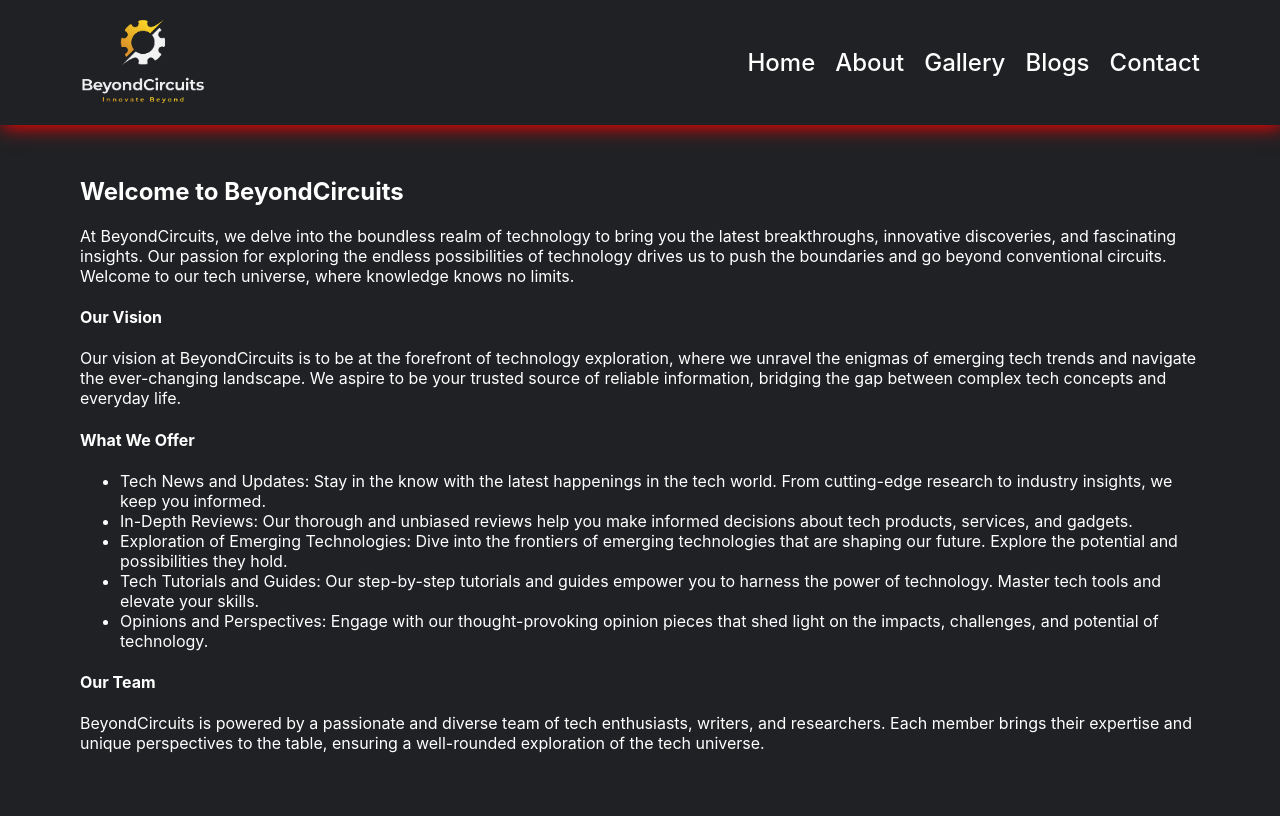
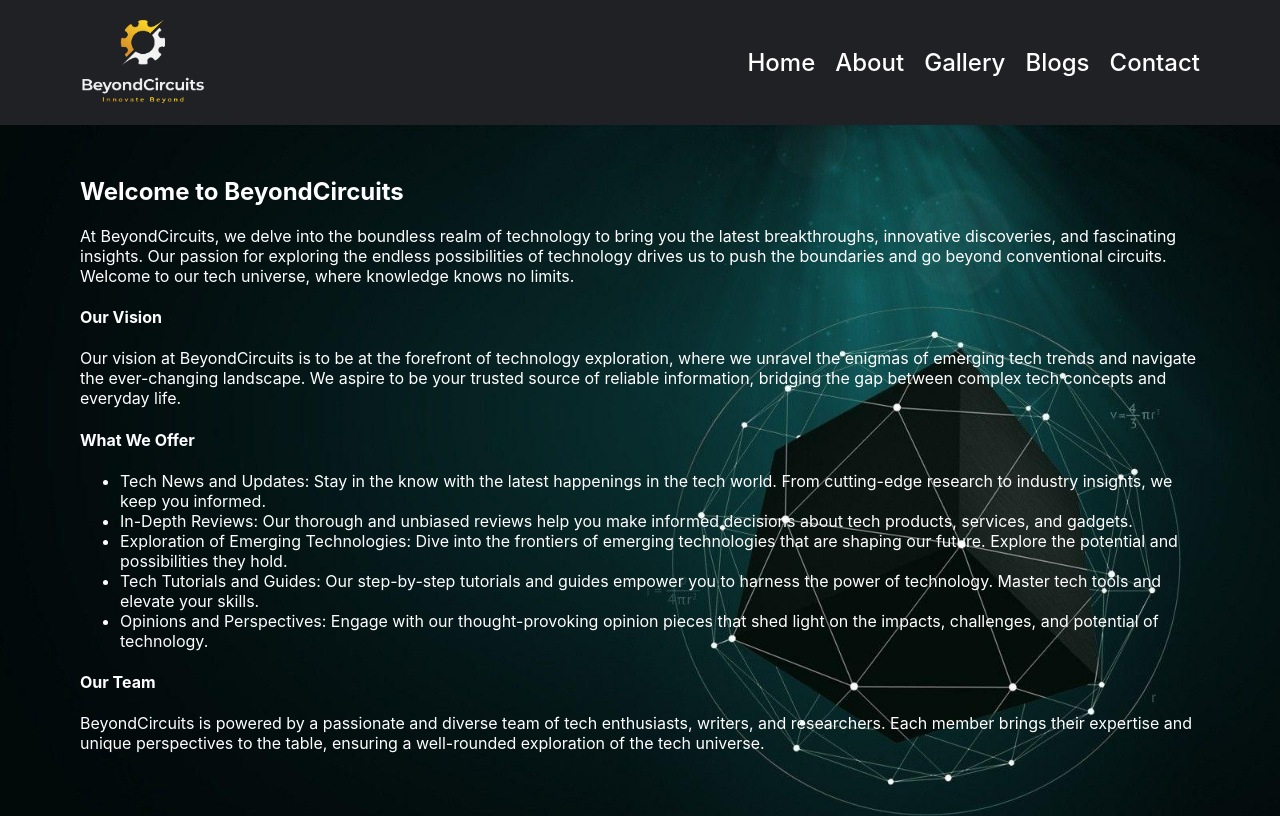
Before and after one commit to AnilMohite/react-web-app, a React (Create React App) app: page /about in a window 1280 px wide. Shown: the top 816 px of the page. Built offline with nearby package versions, Linux system fonts and the light colour scheme.

Commit message:
added background img in about and contact page

```diff
--- a/src/assets/styles/home.module.css
+++ b/src/assets/styles/home.module.css
@@ -1,3 +1,7 @@
+body {
+  /* background-image: url('../images/wallpaper7.jpg'); */
+}
+
 .home_abt_section {
   display: flex;
   gap: 1rem;
--- a/src/assets/styles/index.css
+++ b/src/assets/styles/index.css
@@ -15,7 +15,7 @@
     monospace;
 }
 
-  a{
+a {
   text-decoration: none;
-    color:#fff;
+  color: #fff;
 }
--- a/src/assets/styles/styles.module.css
+++ b/src/assets/styles/styles.module.css
@@ -70,6 +70,13 @@
    width: 60rem;
  }
 
+ .about_pg,
+ .contact_pg {
+   background-image: url('../images/wallpaper7.jpg');
+   background-size: cover;
+   background-repeat: no-repeat;
+   background-position: center;
+ }
 
  /* recent blog section */
  .blog_pg .latest_blog_section {
--- a/src/pages/About.js
+++ b/src/pages/About.js
@@ -2,7 +2,7 @@
 
 const About = () => {
   return (
-    <div className={Style.container}>
+    <div className={`${Style.container} ${Style.about_pg}`}>
       <h2>Welcome to BeyondCircuits</h2>
       <p>
         At BeyondCircuits, we delve into the boundless realm of technology to
--- a/src/pages/Contact.js
+++ b/src/pages/Contact.js
@@ -20,7 +20,7 @@
         console.log('Form submitted:', formData);
       };
     return (
-        <div className={Style.container}>
+        <div className={`${Style.container} ${Style.contact_pg}`}>
              <div className={ContactStyle.contact_page}>
                 <h2>Contact Us</h2>
                 <form onSubmit={handleSubmit}>
```
Lines whose indentation alone changed are shown as unchanged.
